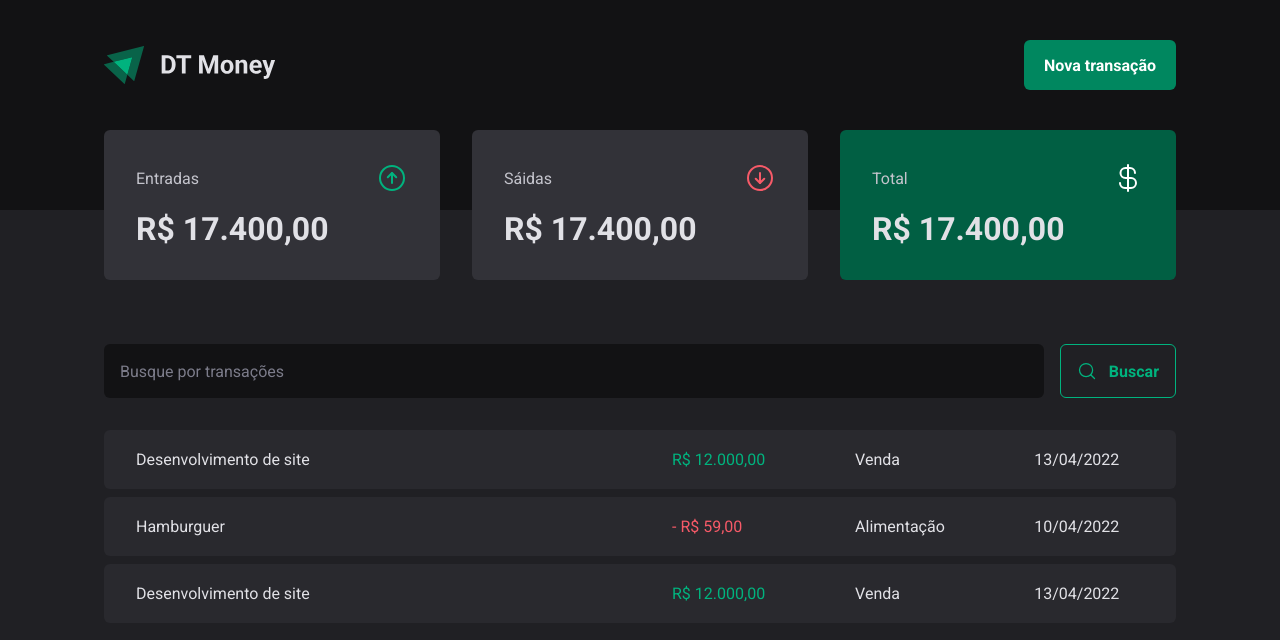
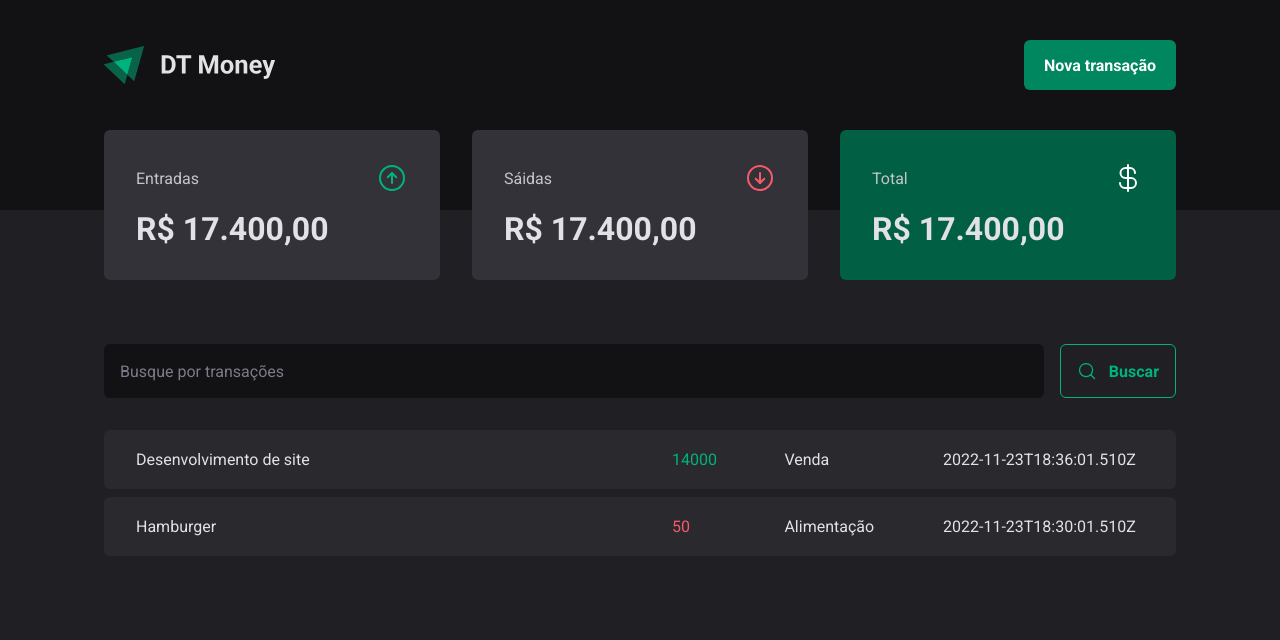
Before and after one commit to jhoownogueira/dtmoney-03, a React (Vite) app: page / in a window 1280 px wide. Shown: the top 640 px of the page. Built offline with nearby package versions, Linux system fonts and the light colour scheme; data requests are answered from the project's data file.

Commit message:
Realizando requisição HTTP

```diff
--- a/src/pages/Transactions/index.tsx
+++ b/src/pages/Transactions/index.tsx
@@ -1,3 +1,4 @@
+import { useEffect, useState } from "react";
 import { Header } from "../../components/Header";
 import { Summary } from "../../components/Summary";
 import { SearchForm } from "./components/SearchForm";
@@ -7,7 +8,28 @@
   TransactionsTable,
 } from "./styles";
 
+interface Transaction {
+  id: number;
+  description: string;
+  type: "income" | "outcome";
+  price: number;
+  category: string;
+  createdAt: string;
+}
+
 export function Transactions() {
+  const [transactions, setTransactions] = useState<Transaction[]>([]);
+
+  async function loadTransactions() {
+    const response = await fetch("http://localhost:3000/transactions");
+    const data = await response.json();
+    setTransactions(data);
+  }
+
+  useEffect(() => {
+    loadTransactions();
+  }, []);
+
   return (
     <div>
       <Header />
@@ -16,30 +38,20 @@
         <SearchForm />
         <TransactionsTable>
           <tbody>
-            <tr>
-              <td width="50%">Desenvolvimento de site</td>
-              <td>
-                <PriceHighLight variant="income">R$ 12.000,00</PriceHighLight>
-              </td>
-              <td>Venda</td>
-              <td>13/04/2022</td>
-            </tr>
-            <tr>
-              <td width="50%">Hamburguer</td>
-              <td>
-                <PriceHighLight variant="outcome">- R$ 59,00</PriceHighLight>
-              </td>
-              <td>Alimentação</td>
-              <td>10/04/2022</td>
-            </tr>
-            <tr>
-              <td width="50%">Desenvolvimento de site</td>
-              <td>
-                <PriceHighLight variant="income">R$ 12.000,00</PriceHighLight>
-              </td>
-              <td>Venda</td>
-              <td>13/04/2022</td>
-            </tr>
+            {transactions.map((transaction) => {
+              return (
+                <tr key={transaction.id}>
+                  <td width="50%">{transaction.description}</td>
+                  <td>
+                    <PriceHighLight variant={transaction.type}>
+                      {transaction.price}
+                    </PriceHighLight>
+                  </td>
+                  <td>{transaction.category}</td>
+                  <td>{transaction.createdAt}</td>
+                </tr>
+              );
+            })}
           </tbody>
         </TransactionsTable>
       </TransactionsContainer>
```
